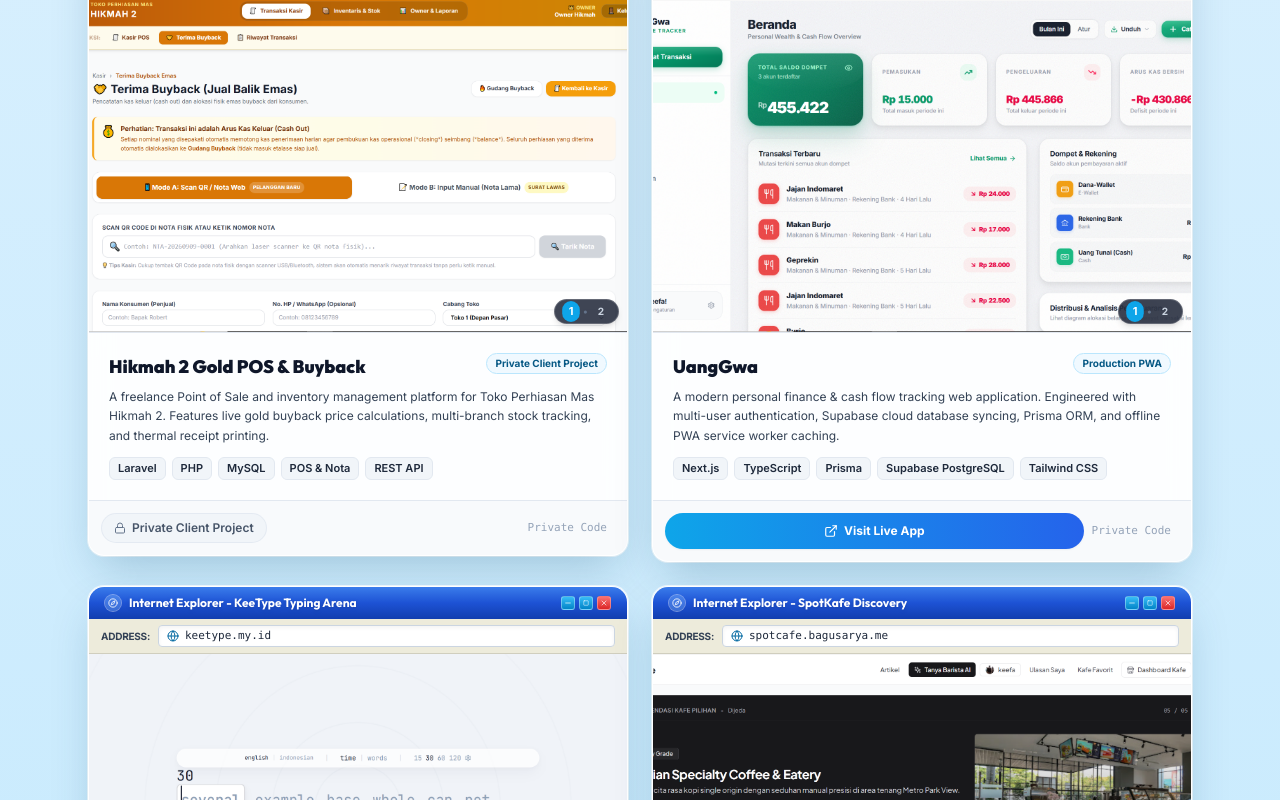
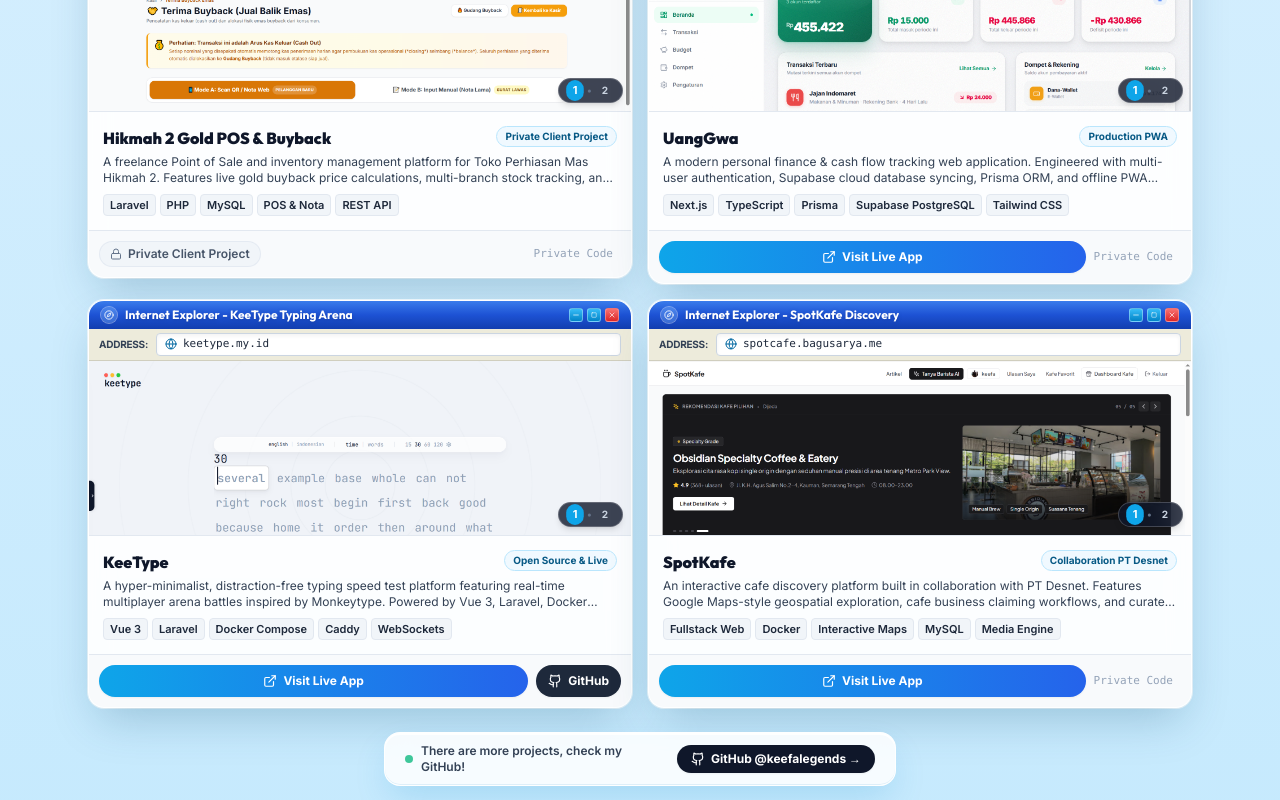
Before and after one commit to keefalegends/whoami, a Next.js app: page / in a window 1280 px wide. Shown: the part 2680-3480 px from the top of the page. Built offline with nearby package versions, Linux system fonts and the light colour scheme.

Commit message:
feat(projects): compact project cards and add explore github banner

```diff
--- a/src/components/projects-section.tsx
+++ b/src/components/projects-section.tsx
@@ -114,7 +114,7 @@
       <div className="rounded-2xl overflow-hidden shadow-xp-window border border-white/95 bg-white/95 backdrop-blur-md flex flex-col justify-between w-full transition-all hover:shadow-2xl">
         {/* IE Classic Title Bar */}
         <div>
-          <div className="bg-xp-titlebar px-3 sm:px-4 py-2 flex items-center justify-between select-none gap-2">
+          <div className="bg-xp-titlebar px-3 py-1.5 flex items-center justify-between select-none gap-2">
             <div className="flex items-center gap-2 min-w-0 flex-1">
               <div className="w-4 h-4 rounded-full bg-blue-300/30 flex items-center justify-center text-white ring-1 ring-white/40 flex-shrink-0">
                 <Compass className="w-2.5 h-2.5" />
@@ -139,7 +139,7 @@
           </div>
 
           {/* Browser Address Bar */}
-          <div className="bg-[#ece9d8]/90 border-b border-[#a6a495]/40 px-3 py-1.5 flex items-center gap-2">
+          <div className="bg-[#ece9d8]/90 border-b border-[#a6a495]/40 px-2.5 py-1 flex items-center gap-2">
             <span className="text-[10px] font-bold text-slate-700 uppercase tracking-tight flex-shrink-0">
               Address:
             </span>
@@ -156,7 +156,7 @@
           {/* ========================================================== */}
           <div
             onClick={() => setIsZoomed(true)}
-            className="relative aspect-[16/10] w-full overflow-hidden bg-slate-900 border-b border-slate-200 cursor-pointer group select-none"
+            className="relative aspect-[16/9] max-h-[145px] sm:max-h-[165px] md:max-h-[175px] w-full overflow-hidden bg-slate-900 border-b border-slate-200 cursor-pointer group select-none"
             title="Click to view full image"
           >
             <AnimatePresence mode="wait">
@@ -232,9 +232,9 @@
           </div>
 
           {/* Window Body */}
-          <div className="p-3.5 sm:p-5">
-            <div className="flex items-start justify-between gap-2.5 mb-1.5">
-              <h3 className="font-outfit font-black text-base sm:text-lg text-slate-900 leading-tight">
+          <div className="p-2.5 sm:p-3.5">
+            <div className="flex items-start justify-between gap-2 mb-1">
+              <h3 className="font-outfit font-black text-sm sm:text-base text-slate-900 leading-tight">
                 {project.name}
               </h3>
               <span className="inline-flex items-center px-2 py-0.5 rounded-full bg-sky-50 border border-sky-200 text-sky-800 text-[10px] font-bold whitespace-nowrap flex-shrink-0">
@@ -242,16 +242,16 @@
               </span>
             </div>
 
-            <p className="font-inter text-xs text-slate-700 leading-relaxed mb-3">
+            <p className="font-inter text-[11px] sm:text-xs text-slate-700 leading-snug line-clamp-2 mb-2">
               {project.description}
             </p>
 
             {/* Tech Tags */}
-            <div className="flex flex-wrap gap-1.5">
+            <div className="flex flex-wrap gap-1">
               {project.tags.map((tag) => (
                 <span
                   key={tag}
-                  className="px-2 py-0.5 rounded-md bg-slate-100 border border-slate-200 text-slate-800 text-[11px] font-semibold"
+                  className="px-1.5 py-0.5 rounded bg-slate-100 border border-slate-200 text-slate-800 text-[10px] sm:text-[11px] font-semibold"
                 >
                   {tag}
                 </span>
@@ -261,19 +261,19 @@
         </div>
 
         {/* Bottom Actions */}
-        <div className="p-3 bg-slate-50/90 border-t border-slate-200 flex flex-row items-center justify-between gap-2">
+        <div className="p-2 sm:p-2.5 bg-slate-50/90 border-t border-slate-200 flex flex-row items-center justify-between gap-2">
           {project.demoUrl ? (
             <a
               href={project.demoUrl}
               target="_blank"
               rel="noopener noreferrer"
-              className="inline-flex items-center justify-center gap-1.5 px-3.5 py-1.5 rounded-full bg-gradient-to-r from-sky-500 to-blue-600 text-white text-xs font-bold hover:brightness-110 transition-all shadow-sm flex-1 min-h-[36px]"
+              className="inline-flex items-center justify-center gap-1.5 px-3 py-1 rounded-full bg-gradient-to-r from-sky-500 to-blue-600 text-white text-[11px] sm:text-xs font-bold hover:brightness-110 transition-all shadow-sm flex-1 min-h-[30px] sm:min-h-[32px]"
             >
               <ExternalLink className="w-3.5 h-3.5 flex-shrink-0" />
               <span>Visit Live App</span>
             </a>
           ) : (
-            <div className="inline-flex items-center gap-1.5 px-3 py-1.5 rounded-full bg-slate-100 text-slate-600 text-xs font-semibold border border-slate-200/80">
+            <div className="inline-flex items-center gap-1.5 px-2.5 py-1 rounded-full bg-slate-100 text-slate-600 text-[11px] sm:text-xs font-semibold border border-slate-200/80">
               <Lock className="w-3 h-3 text-slate-500 flex-shrink-0" />
               <span>{project.badge}</span>
             </div>
@@ -284,7 +284,7 @@
               href={project.githubUrl}
               target="_blank"
               rel="noopener noreferrer"
-              className="inline-flex items-center justify-center gap-1.5 px-3 py-1.5 rounded-full bg-slate-800 text-white text-xs font-bold hover:bg-slate-700 transition-colors shadow-sm min-h-[36px]"
+              className="inline-flex items-center justify-center gap-1.5 px-3 py-1 rounded-full bg-slate-800 text-white text-[11px] sm:text-xs font-bold hover:bg-slate-700 transition-colors shadow-sm min-h-[30px] sm:min-h-[32px]"
             >
               <Github className="w-3.5 h-3.5 flex-shrink-0" />
               <span>GitHub</span>
@@ -389,13 +389,13 @@
   return (
     <section
       id="projects"
-      className="min-h-dvh flex flex-col justify-center snap-start relative py-12 sm:py-16 px-4 sm:px-6 max-w-6xl mx-auto z-10 w-full"
+      className="min-h-dvh flex flex-col justify-center snap-start relative py-8 sm:py-10 md:py-12 px-4 sm:px-6 max-w-6xl mx-auto z-10 w-full"
     >
-      <div className="text-center mb-6 sm:mb-10">
-        <h2 className="font-outfit font-black text-3xl sm:text-4xl md:text-5xl text-slate-900 tracking-tight">
+      <div className="text-center mb-4 sm:mb-6">
+        <h2 className="font-outfit font-black text-2xl sm:text-3xl md:text-4xl text-slate-900 tracking-tight">
           Featured Projects
         </h2>
-        <p className="font-inter text-slate-700 text-xs sm:text-sm md:text-base mt-2 max-w-xl mx-auto px-2">
+        <p className="font-inter text-slate-700 text-xs sm:text-sm mt-1 max-w-xl mx-auto px-2">
           Real-world applications, client systems, and interactive software engineered by Keefa.
         </p>
       </div>
@@ -441,7 +441,7 @@
       {/* DESKTOP 2x2 GRID (Screen >= 768px)                             */}
       {/* All 4 projects displayed simultaneously in classic IE frames    */}
       {/* ============================================================== */}
-      <div className="hidden md:grid md:grid-cols-2 gap-5 sm:gap-6 w-full">
+      <div className="hidden md:grid md:grid-cols-2 gap-3.5 sm:gap-4 md:gap-4 w-full">
         {REAL_PROJECTS.map((proj, idx) => (
           <motion.div
             key={proj.name}
@@ -455,6 +455,29 @@
           </motion.div>
         ))}
       </div>
+
+      {/* ============================================================== */}
+      {/* EXPLORE MORE ON GITHUB BANNER                                  */}
+      {/* ============================================================== */}
+      <div className="mt-4 sm:mt-6 text-center w-full">
+        <div className="inline-flex flex-col sm:flex-row items-center justify-between gap-2.5 sm:gap-4 px-4 sm:px-5 py-2 sm:py-2.5 rounded-2xl bg-white/85 backdrop-blur-md border border-white/90 shadow-aero-card max-w-lg mx-auto">
+          <div className="flex items-center gap-2">
+            <span className="w-2 h-2 rounded-full bg-emerald-500 animate-pulse flex-shrink-0" />
+            <span className="font-inter text-xs font-semibold text-slate-700 text-center sm:text-left">
+              There are more projects, check my GitHub!
+            </span>
+          </div>
+          <a
+            href="https://github.com/keefalegends"
+            target="_blank"
+            rel="noopener noreferrer"
+            className="inline-flex items-center gap-1.5 px-3.5 py-1.5 rounded-full bg-slate-900 text-white text-xs font-bold hover:bg-slate-800 active:scale-95 transition-all shadow-sm flex-shrink-0"
+          >
+            <Github className="w-3.5 h-3.5" />
+            <span>GitHub @keefalegends &rarr;</span>
+          </a>
+        </div>
+      </div>
     </section>
   );
 }
```
